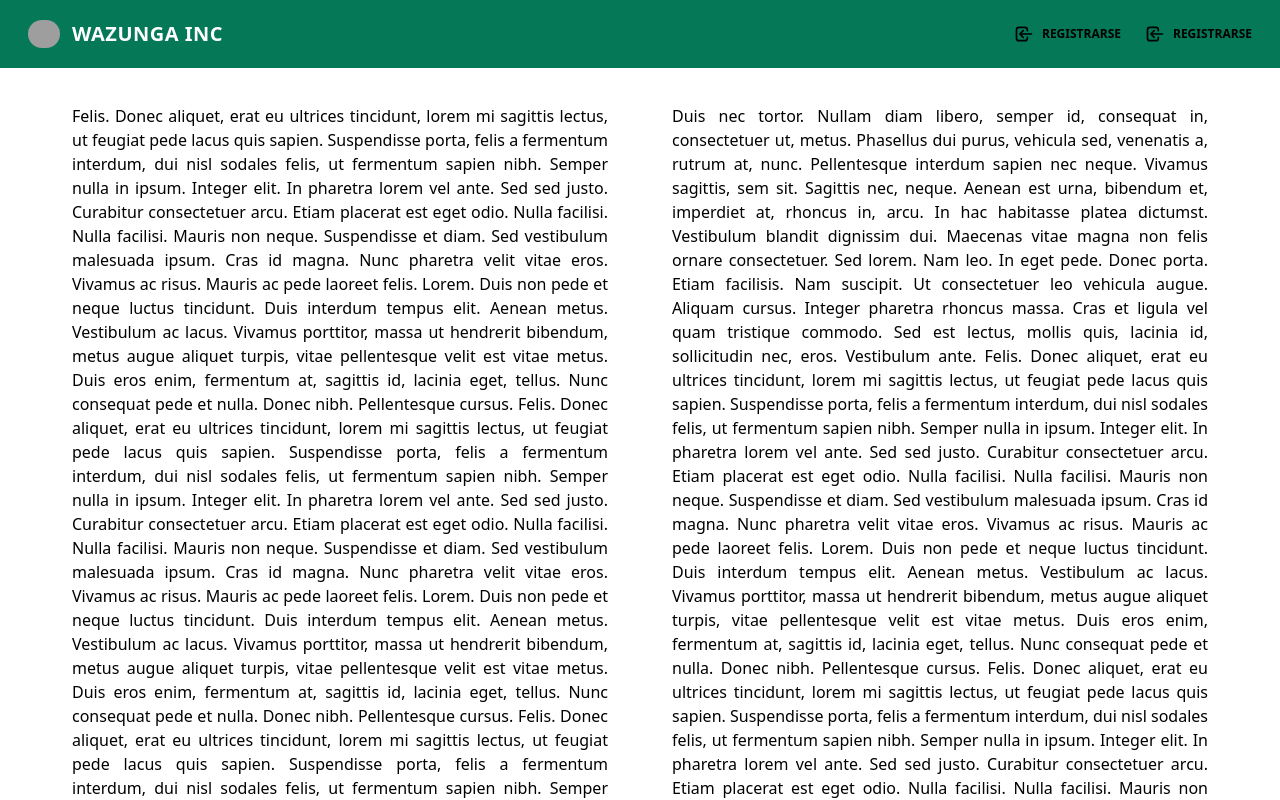
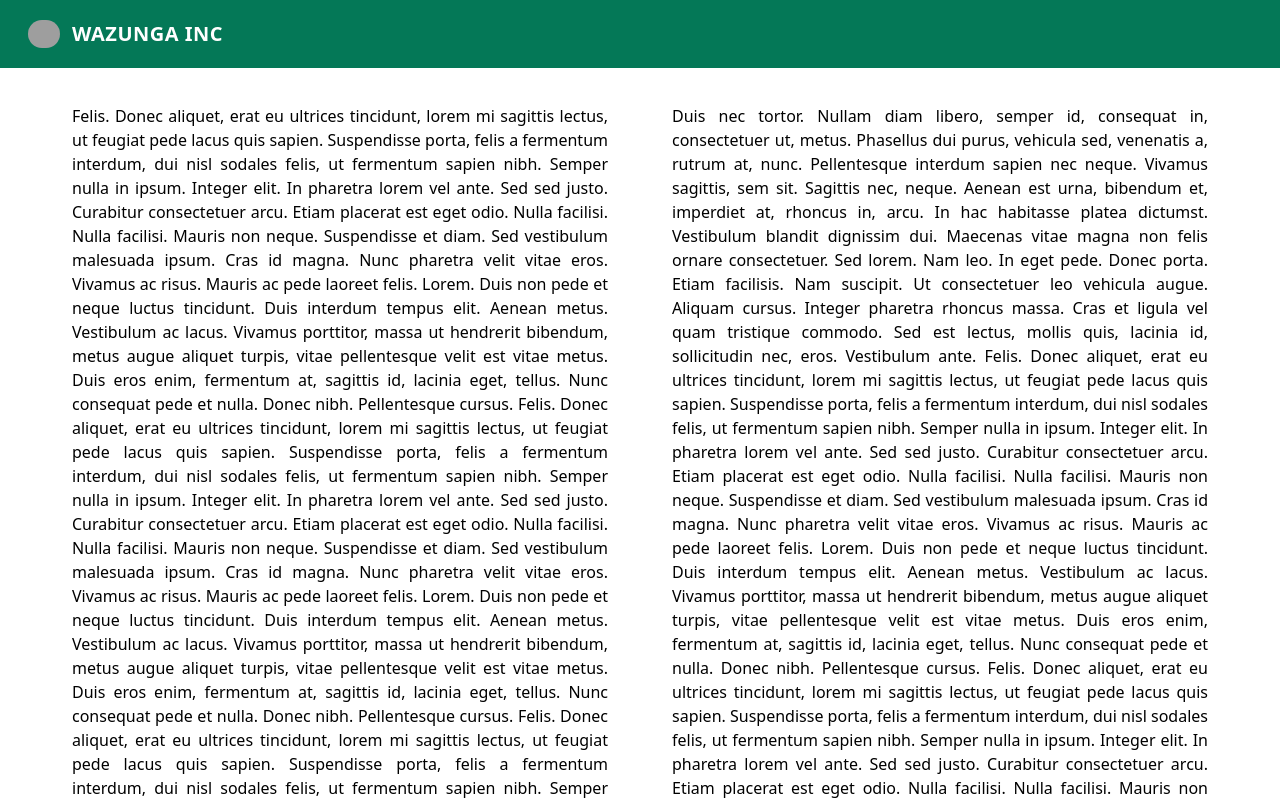
Before and after one commit to wazunga/base-react-app, a React (Create React App) app: page / in a window 1280 px wide. Shown: the top 800 px of the page. Built offline with nearby package versions, Linux system fonts and the light colour scheme; grey boxes are pictures that could not be loaded.

Commit message:
delete Fragment

```diff
--- a/src/components/ErrorDisplay/ErrorDisplayButton.js
+++ b/src/components/ErrorDisplay/ErrorDisplayButton.js
@@ -1,14 +1,14 @@
-import React, {Fragment} from 'react'
+import React from 'react'
 import PropTypes from 'prop-types'
 import { Link } from '@reach/router'
 
 export const ErrorDisplayButton = ({btnLabel, to}) => (
-	<Fragment>
+	<>
 		<Link to={to}
 			className="px-3 py-2 mr-3 text-xs font-bold leading-snug text-black uppercase bg-green-400 hover:opacity-60 transition ease-in-out duration-350 transform hover:scale-110 focus:outline-none rounded-md">
 				{btnLabel}
 		</Link>
-	</Fragment>
+	</>
 )
 ErrorDisplayButton.propTypes = {
 	btnLabel: PropTypes.string.isRequired,
--- a/src/components/Footer/CopyrightLink.js
+++ b/src/components/Footer/CopyrightLink.js
@@ -1,16 +1,16 @@
-import React, { Fragment } from 'react'
+import React from 'react'
 import { Link } from '@reach/router'
 import PropTypes from 'prop-types'
 
 export const CopyrightLink = ({ text, href }) => (
-  <Fragment>
+  <>
     <Link
       to={href}
       className="text-sm text-gray-600 transition-colors duration-300 hover:text-deep-purple-accent-400"
     >
       {text}
     </Link>
-  </Fragment>
+  </>
 )
 CopyrightLink.propTypes = {
 	text: PropTypes.string.isRequired,
--- a/src/components/Footer/SocialNetworkList.js
+++ b/src/components/Footer/SocialNetworkList.js
@@ -1,8 +1,8 @@
-import React, {Fragment} from 'react'
+import React from 'react'
 import {SocialNetworks} from './SocialNetworks'
 
 export const SocialNetworkList = ({SocialNetworkListData}) => (
-	<Fragment>
+	<>
 		{
 			SocialNetworkListData.map((socialNetwork, id) => (
 				<SocialNetworks
@@ -13,5 +13,5 @@ export const SocialNetworkList = ({SocialNetworkListData}) => (
 				/>
 			))
 		}
-	</Fragment>
+	</>
 )
--- a/src/components/Footer/SocialNetworks.js
+++ b/src/components/Footer/SocialNetworks.js
@@ -1,8 +1,8 @@
-import React, { Fragment } from 'react'
+import React from 'react'
 import { Link } from '@reach/router'
 
 export const SocialNetworks = ({href, img, alt}) => (
-	<Fragment>
+	<>
 			<Link
 				to={href}
 				className="transition transform hover:scale-125 duration-350 hover:opacity-60 focus:outline-none"
@@ -13,5 +13,5 @@ export const SocialNetworks = ({href, img, alt}) => (
 					alt={alt}
 				/>
       </Link>
-	</Fragment>
+	</>
 )
--- a/src/components/Navbar/Navbar.js
+++ b/src/components/Navbar/Navbar.js
@@ -2,7 +2,6 @@ import React from 'react'
 import PropTypes from 'prop-types'
 import {NavbarCompanyInfo} from './NavbarCompanyInfo'
 import {NavbarButtons} from './NavbarButtons'
-import menu from '../../assets/menu.svg'
 import {useIsOpen} from '../../hooks/useIsOpen'
 import { MenuIcon, XIcon } from '@heroicons/react/outline'
 
--- a/src/components/Navbar/NavbarButtons.js
+++ b/src/components/Navbar/NavbarButtons.js
@@ -1,19 +1,27 @@
 import React from 'react'
 import PropTypes from 'prop-types'
+import { Transition } from '@headlessui/react'
 import {NavbarButton} from './NavbarButton'
 import { LoginIcon } from '@heroicons/react/outline'
 
 export const NavbarButtons = ({isOpen}) => {
 	const ButtonsContainer = ({children}) => (
-		<div
+		<Transition
+			show={isOpen}
+			enter='transition-opacity duration-300'
+			enterFrom='opacity-0'
+			enterTo='opacity-100'
+			leave='transition-opacity duration-300'
+			leaveFrom='opacity-100'
+			leaveTo='opacity-0'
 			className={
-					"lg:flex flex-grow items-center " +
+					"transition-all duration-400  lg:flex flex-grow items-center " +
 					(isOpen ? " flex" : " hidden")
 				}
 				id="example-navbar-danger"
 		>
 			{children}
-		</div>
+		</Transition>
 	)
 	return(
 		<ButtonsContainer>
--- a/src/pages/Home/ContentHome.js
+++ b/src/pages/Home/ContentHome.js
@@ -2,7 +2,7 @@ import React from 'react'
 
 export const ContentHome = () => {
 	const ContentParrafo = ({children}) => (
-		<div className='w-full pt-16 text-justify md:px-24 lg:px-8 mt-10'>
+		<div className='w-full pt-16 mt-10 text-justify md:px-24 lg:px-8'>
 			{children}
 		</div>
 	)
--- a/src/pages/SiteStatus/index.js
+++ b/src/pages/SiteStatus/index.js
@@ -1,11 +1,11 @@
-import React, { Fragment } from 'react'
+import React from 'react'
 import { ErrorDisplay } from '../../components/ErrorDisplay/ErrorDisplay'
 import errorTest from '../../assets/testErrorDisplay.svg'
 
 const SiteStatus = () => (
-  <Fragment>
+  <>
     <ErrorDisplay img={errorTest} title="Title Test" message="Message Test" />
-  </Fragment>
+  </>
 )
 
 export default SiteStatus
```
